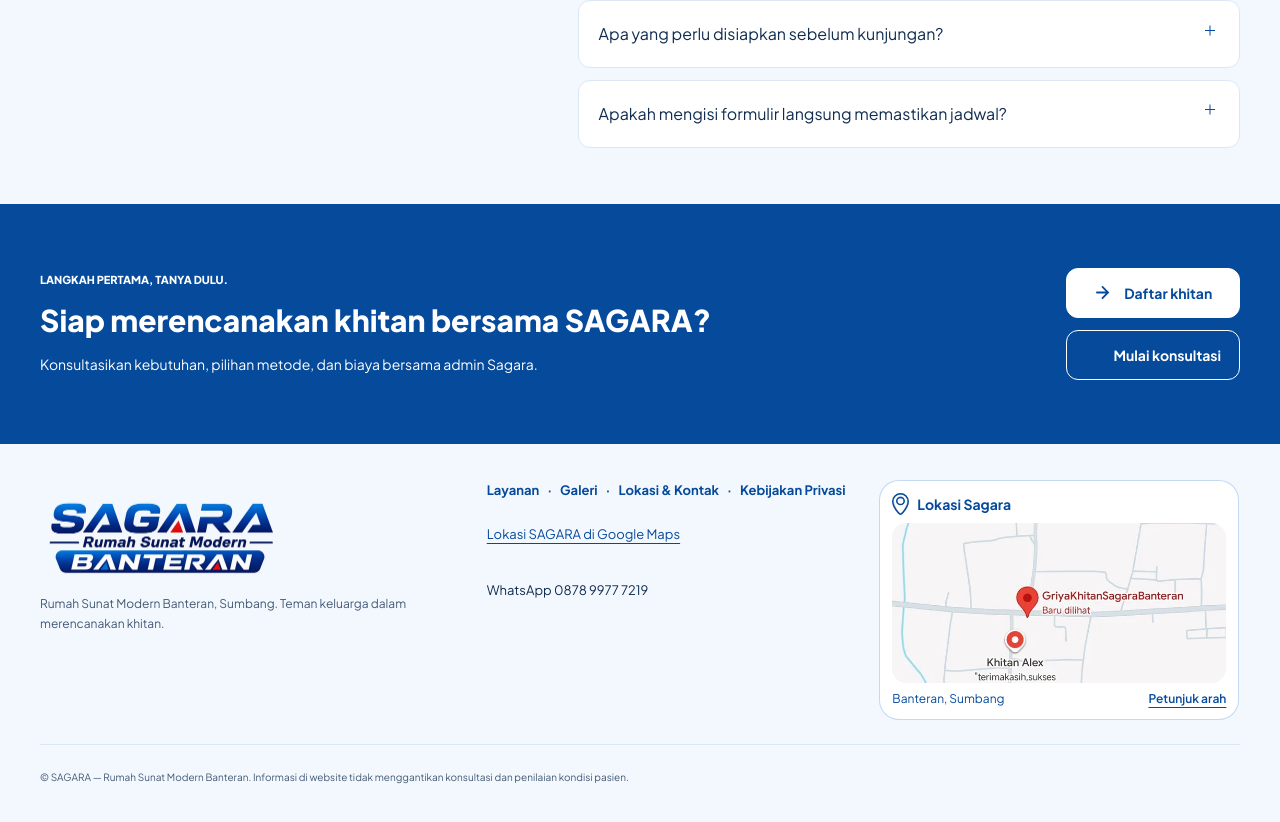
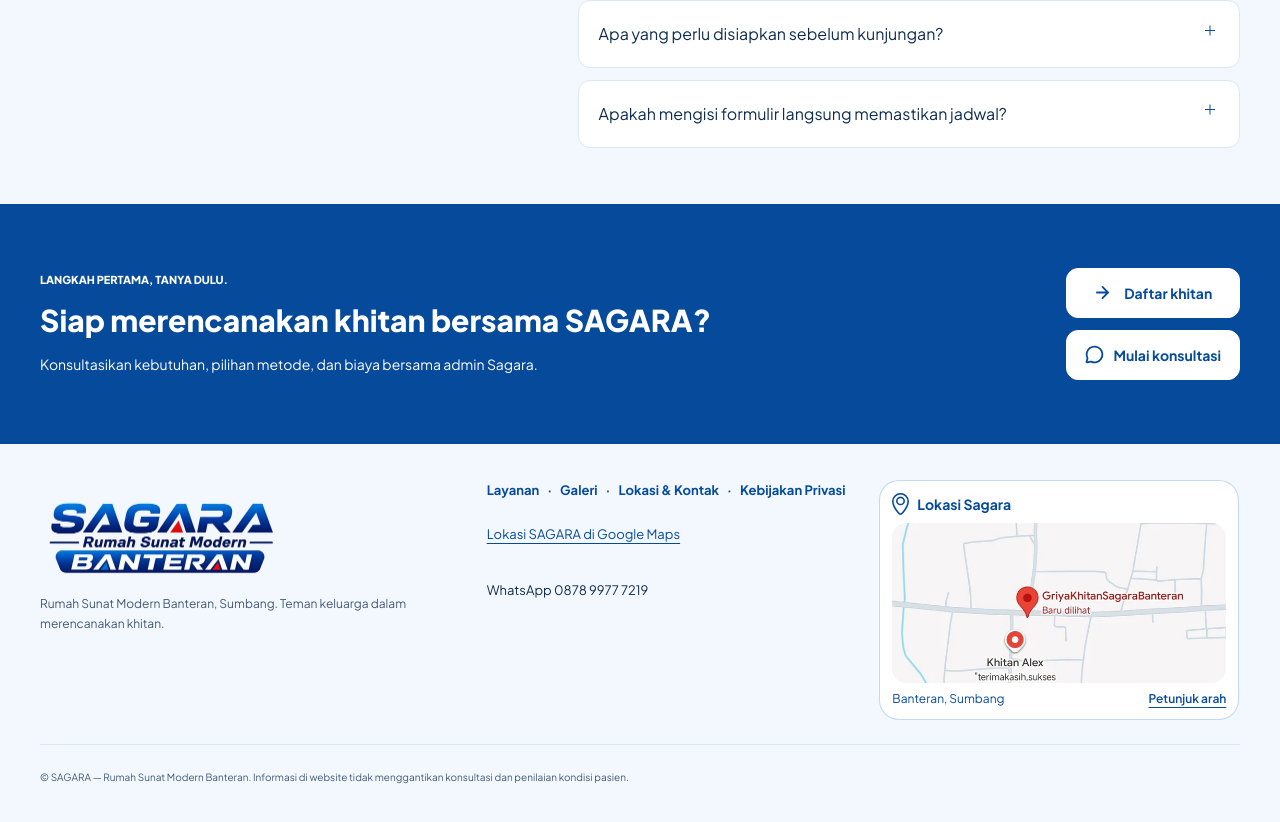
Before and after one commit to Constanvel/Sagara, a Next.js app: page / in a window 1280 px wide. Shown: the part 4503-5325 px from the top of the page. Built offline with nearby package versions, Linux system fonts and the light colour scheme.

Commit message:
Fix Icon

```diff
--- a/src/components/sections/HomeSections.tsx
+++ b/src/components/sections/HomeSections.tsx
@@ -141,7 +141,7 @@
         </div>
         <div className="flex w-full shrink-0 flex-col gap-3 md:w-auto">
           <Link href="/pendaftaran" className={`cta-motion ${action} inline-flex w-full items-center justify-center gap-3 border-white bg-white text-primary`}><Asset name="imgArrowRight.svg" width={19} height={19} className="shrink-0" />Daftar khitan</Link>
-          <ContactAction className={`${action} w-full border-white bg-transparent text-white`}><Asset name="imgMessageCircle2.svg" width={19} height={19} className="shrink-0" />Mulai konsultasi</ContactAction>
+          <ContactAction className={`${action} w-full border-white bg-white text-primary`}><Asset name="imgMessageCircle2.svg" width={19} height={19} className="shrink-0" />Mulai konsultasi</ContactAction>
         </div>
       </div>
     </section>
```
Also changed, not shown: public/images/figma/contact-directions-arrow.svg.
